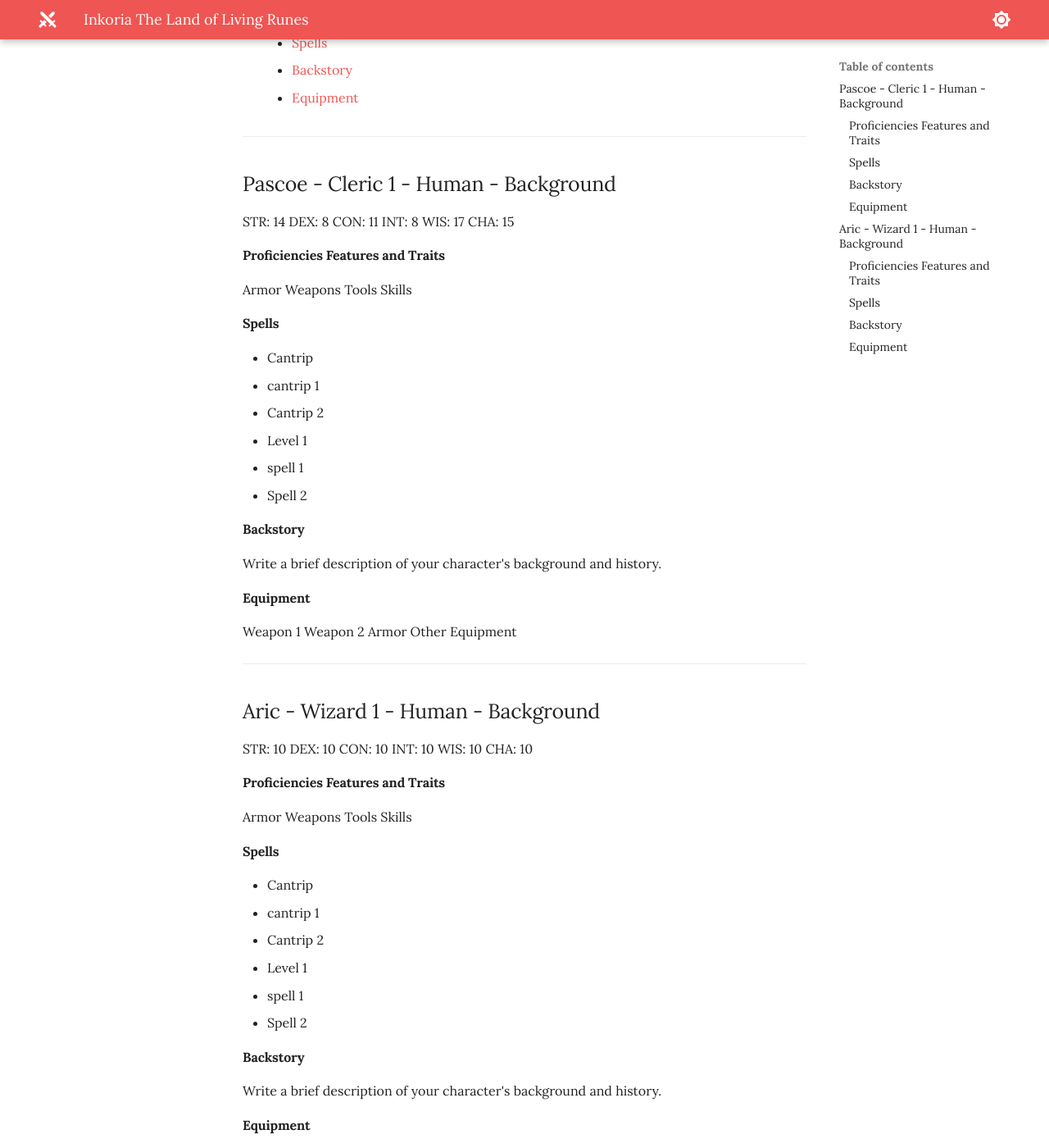
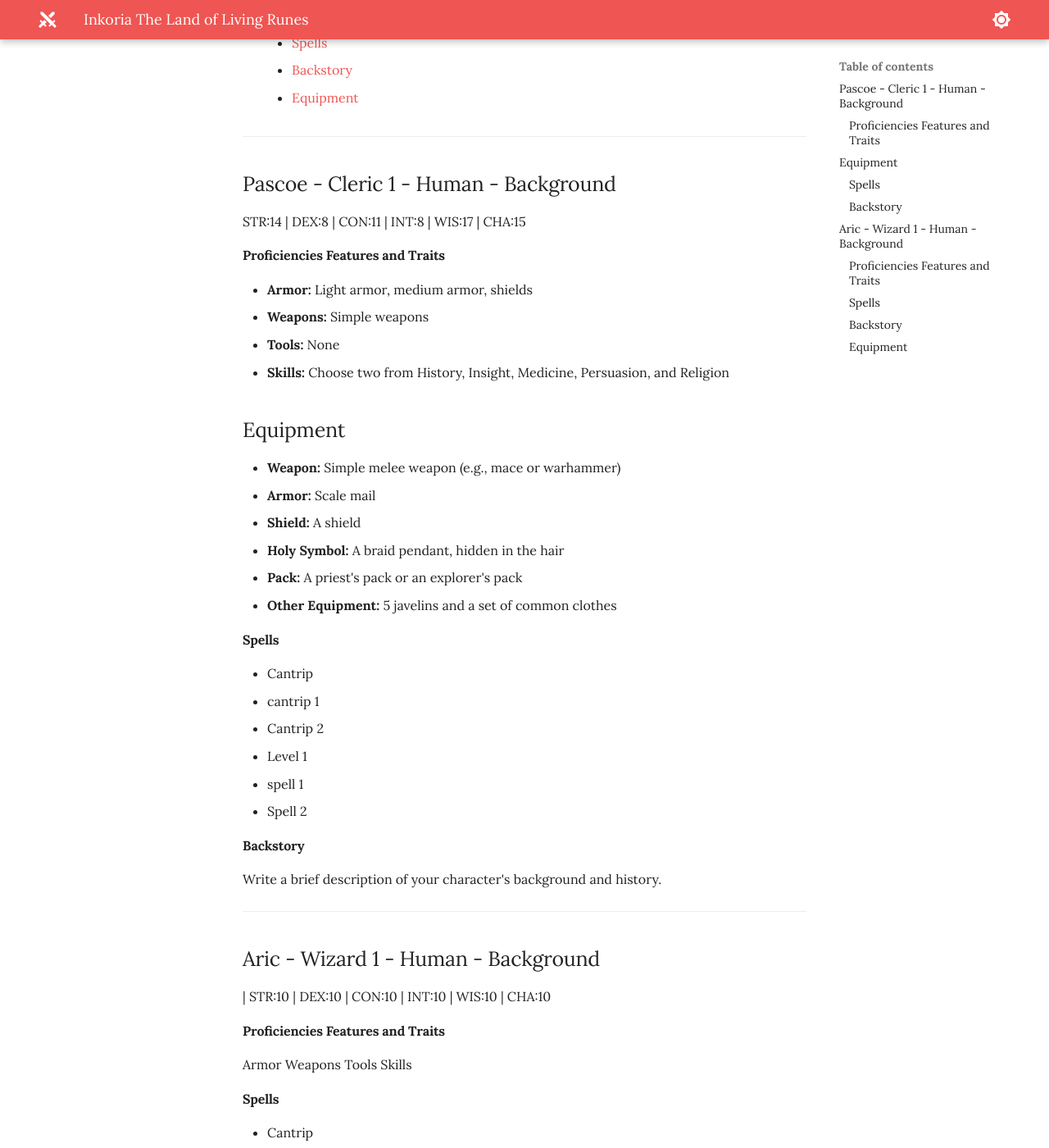
Before and after one commit to jonasmcferreira/adventures, an MkDocs documentation site: the page built from docs/inkoria/characters.md, in a window 1280 px wide and 1400 px high, scrolled down 423 px. Shown: the whole window at 82% size. Built offline with MkDocs 1.6.1 and Material for MkDocs 9.7.7, drawn with Linux system fonts in a browser that asks for light colours.

Commit message:
modified docs/inkoria/characters.md

```diff
--- a/docs/inkoria/characters.md
+++ b/docs/inkoria/characters.md
@@ -2,9 +2,9 @@
 
 - [Pascoe - Cleric 1 - Human - Background](#pascoe---cleric-1---human---background)
     - [Proficiencies Features and Traits](#proficiencies-features-and-traits)
+- [Equipment](#equipment)
     - [Spells](#spells)
     - [Backstory](#backstory)
-    - [Equipment](#equipment)
 - [Aric - Wizard 1 - Human - Background](#aric---wizard-1---human---background)
     - [Proficiencies Features and Traits](#proficiencies-features-and-traits-1)
     - [Spells](#spells-1)
@@ -15,12 +15,46 @@
 
 ## Pascoe - Cleric 1 - Human - Background
 
-STR: 14
-DEX: 8
-CON: 11
-INT: 8
-WIS: 17
-CHA: 15
+STR:14 | DEX:8 | CON:11 | INT:8 | WIS:17 | CHA:15
+
+#### Proficiencies Features and Traits
+
+- **Armor:** Light armor, medium armor, shields
+- **Weapons:** Simple weapons
+- **Tools:** None
+- **Skills:** Choose two from History, Insight, Medicine, Persuasion, and Religion
+
+## Equipment
+- **Weapon:** Simple melee weapon (e.g., mace or warhammer)
+- **Armor:** Scale mail
+- **Shield:** A shield
+- **Holy Symbol:** A braid pendant, hidden in the hair
+- **Pack:** A priest's pack or an explorer's pack
+- **Other Equipment:** 5 javelins and a set of common clothes
+
+#### Spells
+
+- Cantrip
+   - cantrip 1
+   - Cantrip 2
+- Level 1
+  - spell 1
+  - Spell 2
+
+#### Backstory
+
+Write a brief description of your character's background and history.
+
+---
+
+## Aric - Wizard 1 - Human - Background
+
+| STR:10
+| DEX:10
+| CON:10
+| INT:10
+| WIS:10
+| CHA:10
 
 #### Proficiencies Features and Traits
 
@@ -48,41 +82,3 @@ Weapon 1
 Weapon 2
 Armor
 Other Equipment
-
----
-
-## Aric - Wizard 1 - Human - Background
-
-STR: 10
-DEX: 10
-CON: 10
-INT: 10
-WIS: 10
-CHA: 10
-
-#### Proficiencies Features and Traits
-
-Armor
-Weapons
-Tools
-Skills
-
-#### Spells
-
-- Cantrip
-   - cantrip 1
-   - Cantrip 2
-- Level 1
-  - spell 1
-  - Spell 2
-
-#### Backstory
-
-Write a brief description of your character's background and history.
-
-#### Equipment
-
-Weapon 1
-Weapon 2
-Armor
-Other Equipment
```
